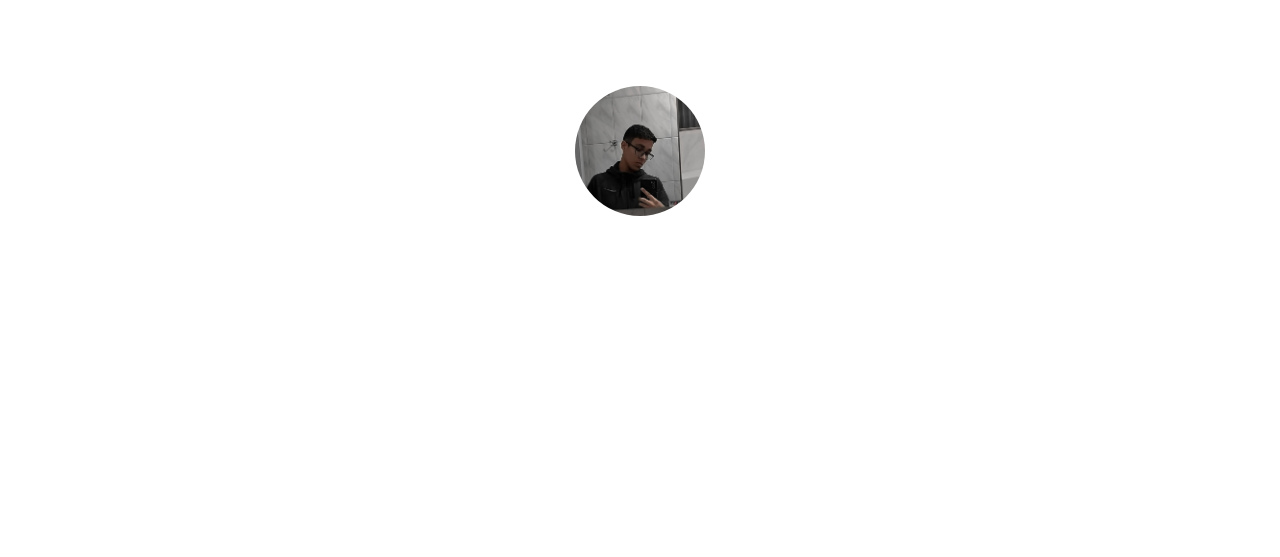
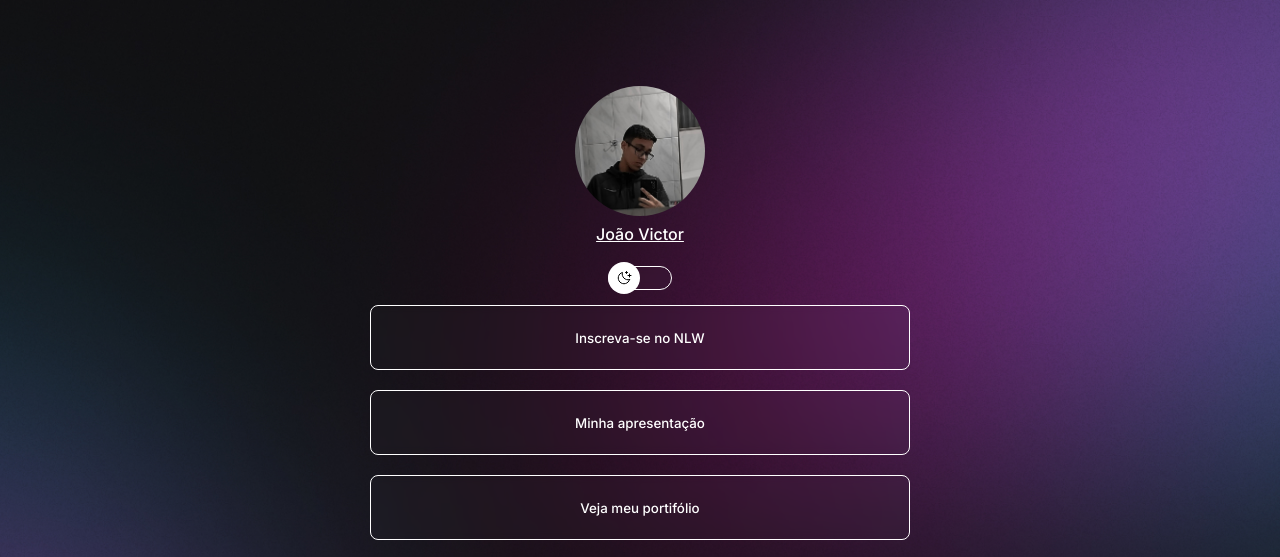
Before and after one commit to JoaoVictor1708/Portifolio-RocketSeat, a plain HTML site: page index.html in a window 1280 px wide. Shown: the top 557 px of the page. Drawn offline with nearby package versions, Linux system fonts and the light colour scheme; the site is published under a folder, as on GitHub Pages, so addresses that start at the root find nothing.

Commit message:
change path files

```diff
--- a/index.html
+++ b/index.html
@@ -14,7 +14,7 @@
     <link rel="stylesheet" href="./reset.css" />
     <link
       rel="icon"
-      href="assets/assets/rocket-outline.svg"
+      href="./assets/icons/rocket-outline.svg"
       type="image/x-icon"
     />
     <title>Dev Links</title>
@@ -23,7 +23,7 @@
     <div id="container">
       <div class="firstblock">
         <a id="imgdev"
-          ><img src="./assets/AvatarPast/IMG_20231127_204834_515.png.jpg"
+          ><img src="./assets/avatar/IMG_20231127_204834_515.jpg"
         /></a>
         <a
           id="myrocketprofile"
--- a/script.js
+++ b/script.js
@@ -6,12 +6,12 @@ function ToggleMode() {
   const img = document.querySelector("#imgdev img")
 
   if (html.classList.contains("light")) {
-    img.setAttribute("src", "./assets/AvatarPast/Img-avatar-light-mode.jpg")
+    img.setAttribute("src", "./assets/avatar/Img-avatar-light-mode.jpg")
     img.setAttribute("alt", "Imagem do avatar do dev no modo light")
   } else {
     img.setAttribute(
       "src",
-      "./assets/AvatarPast/IMG_20231127_204834_515.png.jpg"
+      "./assets/avatar/IMG_20231127_204834_515.jpg"
     )
     img.setAttribute("alt", "Imagem do avatar do dev no modo dark")
   }
--- a/styles.css
+++ b/styles.css
@@ -4,9 +4,9 @@
   --rgba-gray-color-: rgba(255, 255, 255, 0.8);
   --text-color-black-: #000000;
   --buttons-link-: rgba(255, 255, 255, 0.02);
-  --bg-body: url("./assets/Bg-MediaQueries/bg-mobile.jpg");
-  --switch-bg-: url(/assets/Switch-icons/moon-stars.svg);
-  --switch-slide-: rgba(255, 255, 255, 0.5);
+  --bg-body: url("./assets/mobile/bg-mobile.jpg");
+  --switch-bg-: url("./assets/icons/moon-stars.svg");
+  --switch-slide-: rgba(3, 3, 3, 0.5);
 }
 
 .light {
@@ -15,17 +15,12 @@
   --rgba-gray-color-: rgba(0, 0, 0, 0.8);
   --text-color-black-: #ffffff;
   --buttons-link-: rgba(0, 0, 0, 0.05);
-  --bg-body: url(/assets/Bg-MediaQueries/bg-mobile-light.jpg);
-  --switch-bg-: url(/assets/Switch-icons/sun.svg);
+  --bg-body: url("./assets/mobile/bg-mobile-light.jpg");
+  --switch-bg-: url("./assets/icons/sun.svg");
   --switch-slide-: rgba(0, 0, 0, 0.5);
 }
 
 body {
-  /*background-image: url(/assets/assets/bg-mobile.jpg);
-  background-repeat: no-repeat;
-  background-position: top center;
-  background-size: cover;*/
-
   /*short hand ou atalho*/
   /*ordem* color img, repeat, position, size*/
   background: var(--bg-body) no-repeat top center/cover;
@@ -193,10 +188,10 @@ footer a {
 /*Media Queries*/
 @media (min-width: 700px) {
   :root {
-    --bg-body: url(/assets/assets/bg-desktop.jpg);
+    --bg-body: url("./assets/desktop/bg-desktop.jpg");
   }
   .light {
-    --bg-body: url(/assets/assets/bg-desktop-light.jpg);
+    --bg-body: url("./assets/desktop/bg-desktop-light.jpg");
   }
 }
 
```
Also changed, not shown: assets/assets/avatar-light.png (deleted), assets/assets/avatar.png (deleted), assets/avatar/IMG_20231127_204834_515.jpg (renamed from assets/AvatarPast/IMG_20231127_204834_515.png.jpg), assets/avatar/Img-avatar-light-mode.jpg (renamed from assets/AvatarPast/Img-avatar-light-mode.jpg), assets/desktop/bg-desktop-light.jpg (renamed from assets/assets/bg-desktop-light.jpg), assets/desktop/bg-desktop.jpg (renamed from assets/assets/bg-desktop.jpg), assets/icons/moon-stars.svg (renamed from assets/Switch-icons/moon-stars.svg), assets/icons/rocket-outline.svg (renamed from assets/assets/rocket-outline.svg), assets/icons/sun.svg (renamed from assets/Switch-icons/sun.svg), assets/mobile/bg-mobile-light.jpg (renamed from assets/Bg-MediaQueries/bg-mobile-light.jpg), assets/mobile/bg-mobile.jpg (renamed from assets/Bg-MediaQueries/bg-mobile.jpg), 1 other file.
